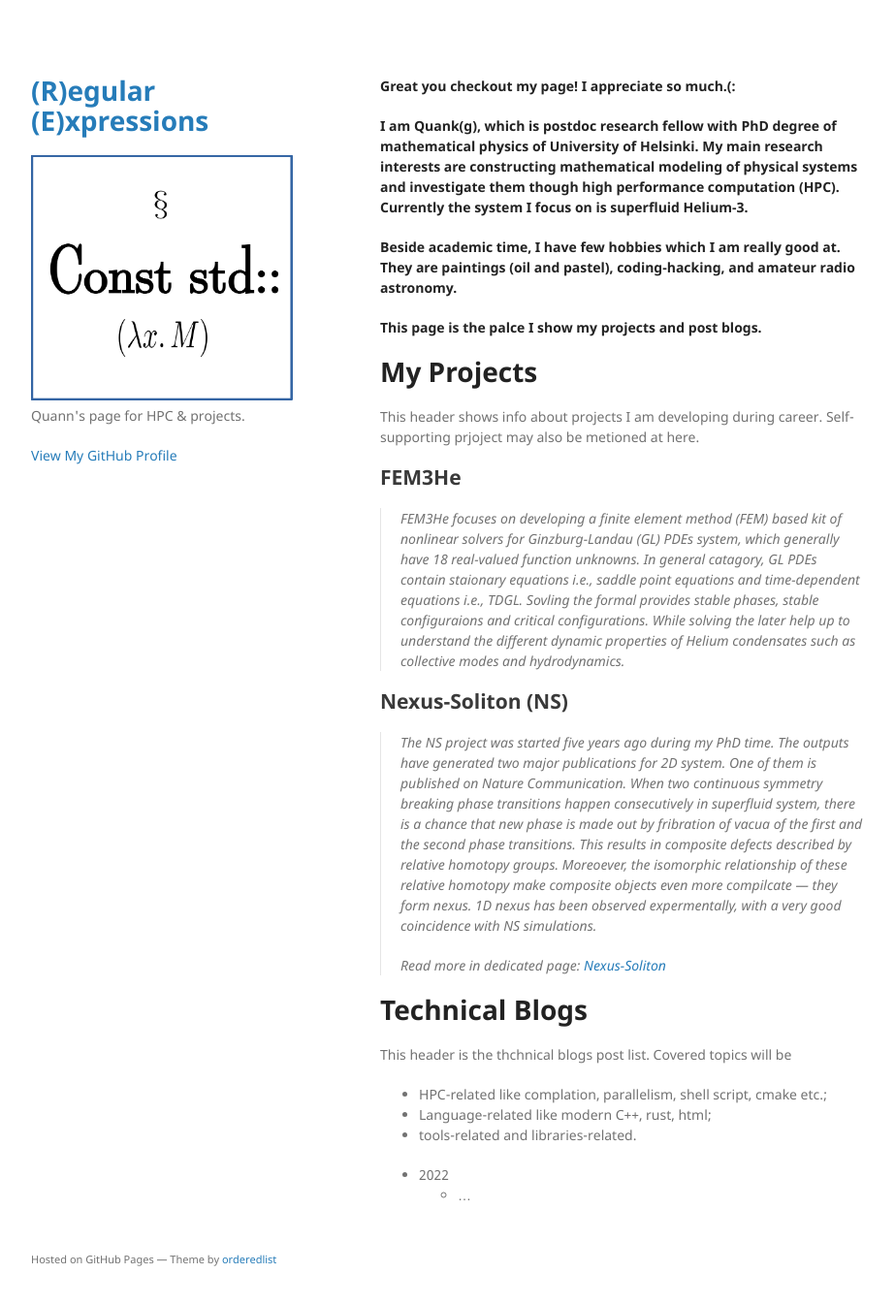
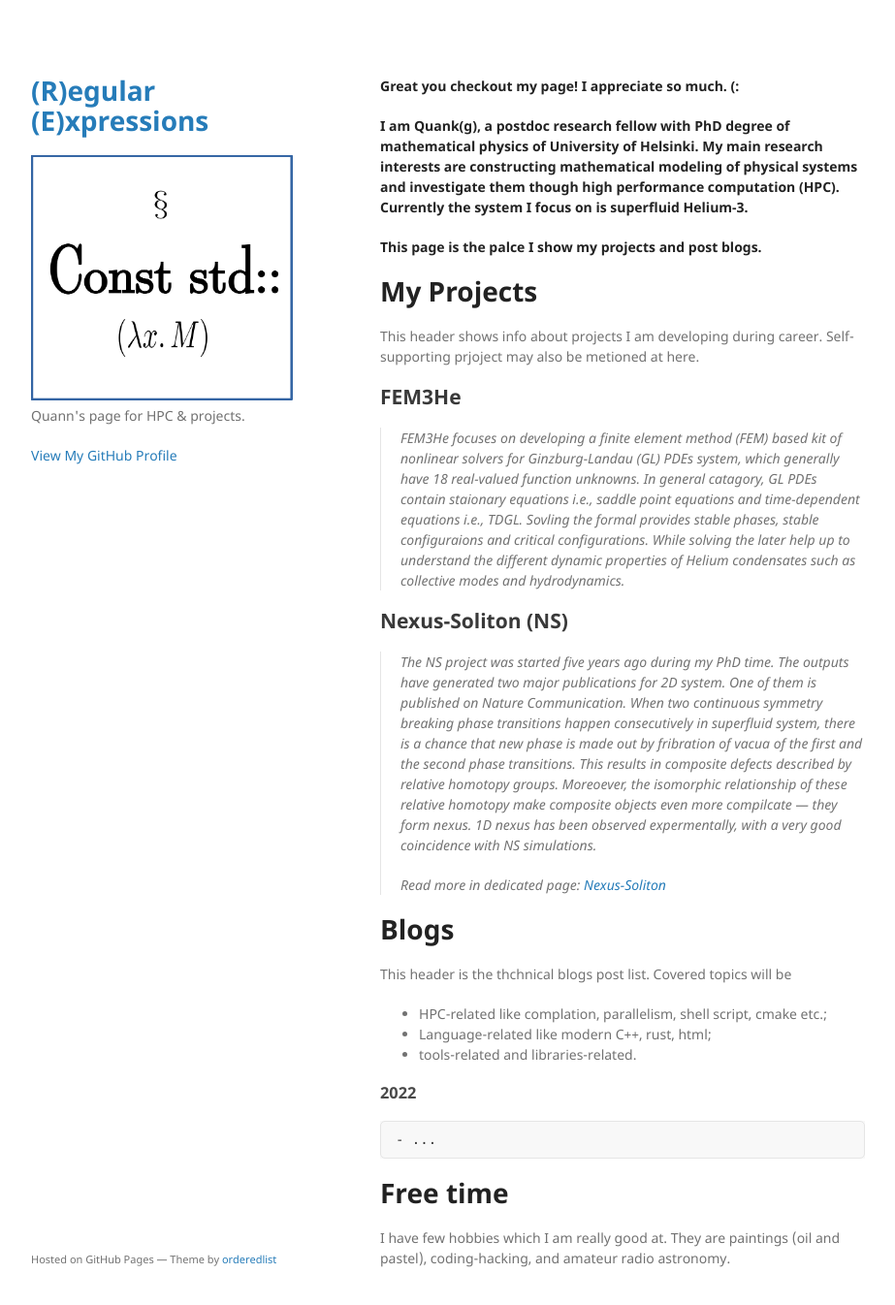
Before and after one commit to Quank-hpc/Quank-hpc.github.io, a Jekyll site: the page built from index.md, in a window 1280 px wide and 1378 px high. Shown: the top 1346 px of the window at 97% size, without its empty margins (178-1101 px from the left). Built offline with Jekyll 4.4.1, drawn with Linux system fonts in a browser that asks for light colours; part of the change alters nothing that is shown.

Commit message:
edit index.md

```diff
--- a/index.md
+++ b/index.md
@@ -2,13 +2,11 @@
 layout: default
 ---
 
-**Great you checkout my page! I appreciate so much.(:**
+**Great you checkout my page! I appreciate so much. (:**
 
-**I am Quank(g), which is postdoc research fellow with PhD degree of mathematical physics of University of Helsinki.
+**I am Quank(g), a postdoc research fellow with PhD degree of mathematical physics of University of Helsinki.
 My main research interests are constructing mathematical modeling of physical systems and investigate them though high performance computation (HPC).
 Currently the system I focus on is superfluid Helium-3.**
-
-**Beside academic time, I have few hobbies which I am really good at. They are paintings (oil and pastel), coding-hacking, and amateur radio astronomy.**
 
 **This page is the palce I show my projects and post blogs.**
 
@@ -31,12 +29,16 @@ This header shows info about projects I am developing during career. Self-suppor
 >
 > Read more in dedicated page: [Nexus-Soliton](./another-page.html)
 
-# Technical Blogs
+# Blogs
 
 This header is the thchnical blogs post list. Covered topics will be
 * HPC-related like complation, parallelism, shell script, cmake etc.;
 * Language-related like modern C++, rust, html;
 * tools-related and libraries-related.
 
-- 2022
-  - ...
+### 2022
+    - ...
+
+# Free time
+
+I have few hobbies which I am really good at. They are paintings (oil and pastel), coding-hacking, and amateur radio astronomy.
```
